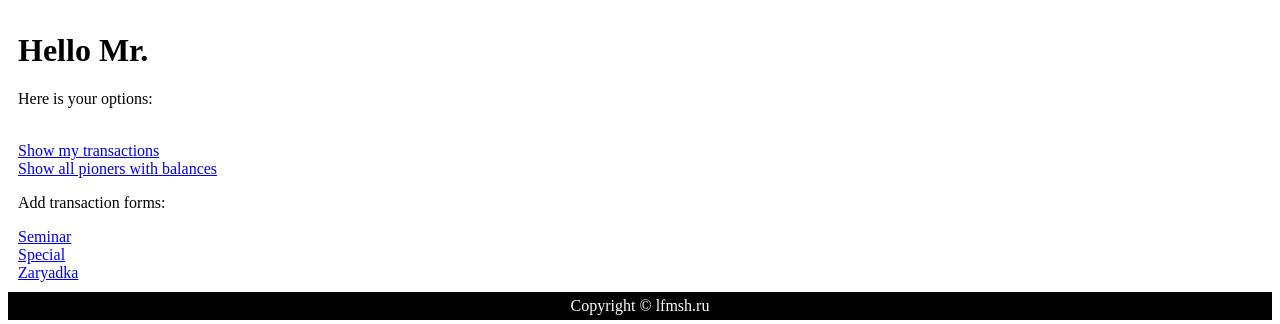
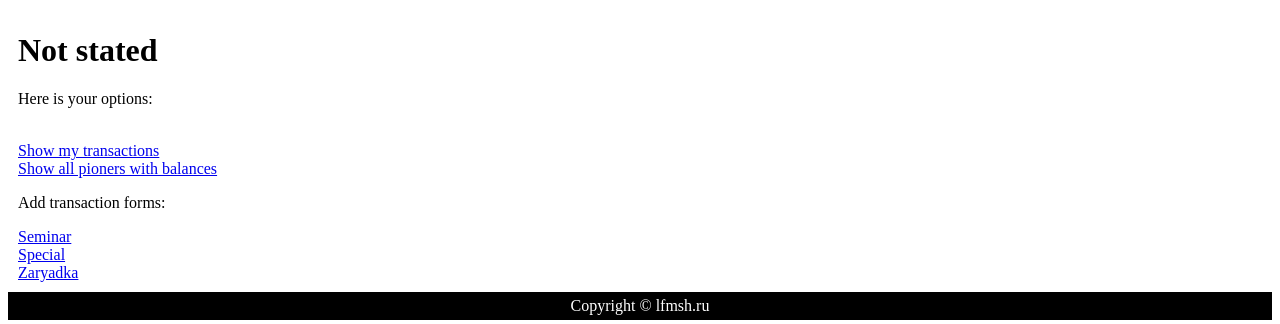
Before and after one commit to insolia/lfmsh_bank, a Django app: page /bank/ in a window 1280 px wide. Shown: the part 84-408 px from the top of the page. Run offline with Django 3.2, Linux system fonts and the light colour scheme; a user stored in the database is signed in; data comes from the database, SQL or seed files in the repository.

Commit message:
gretings

```diff
--- a/mysite/bank/templates/bank/index.html
+++ b/mysite/bank/templates/bank/index.html
@@ -3,7 +3,7 @@
 
 {% block content %}
 
-<h1> Hello Mr.  {{request.user.first_name}}</h1>
+<h1> {{request.user.account.long_name}}</h1>
 
 
 {% if user_group == 'pioner' %}
```
